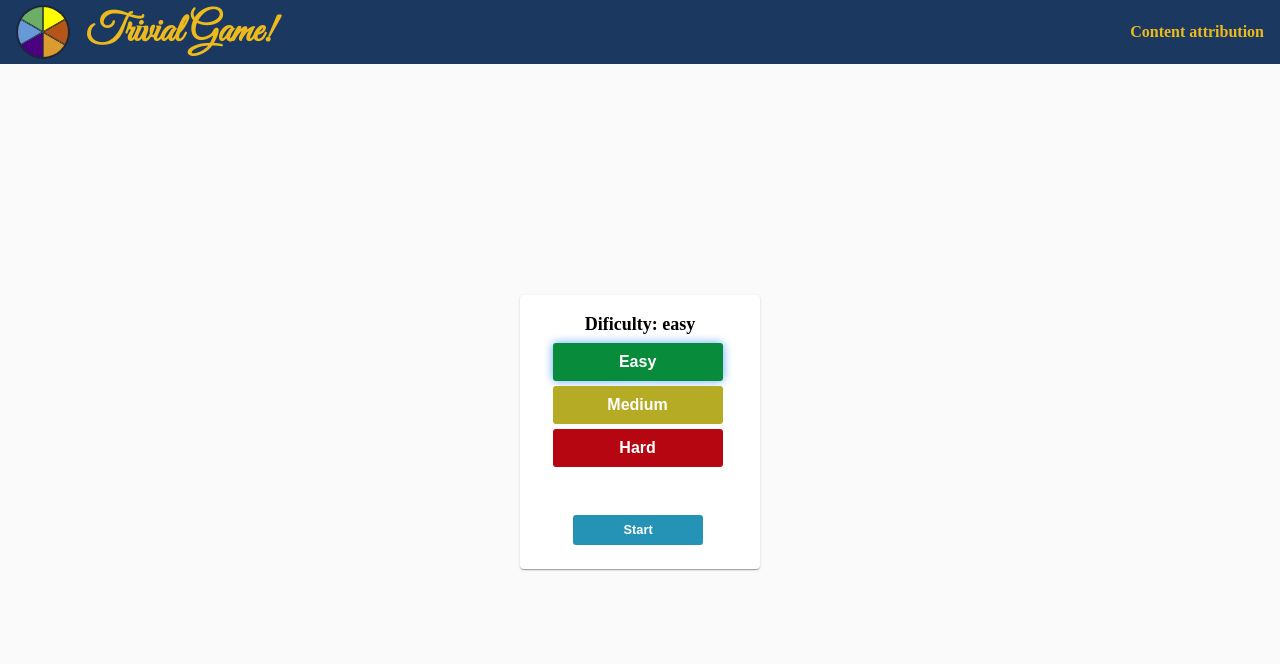
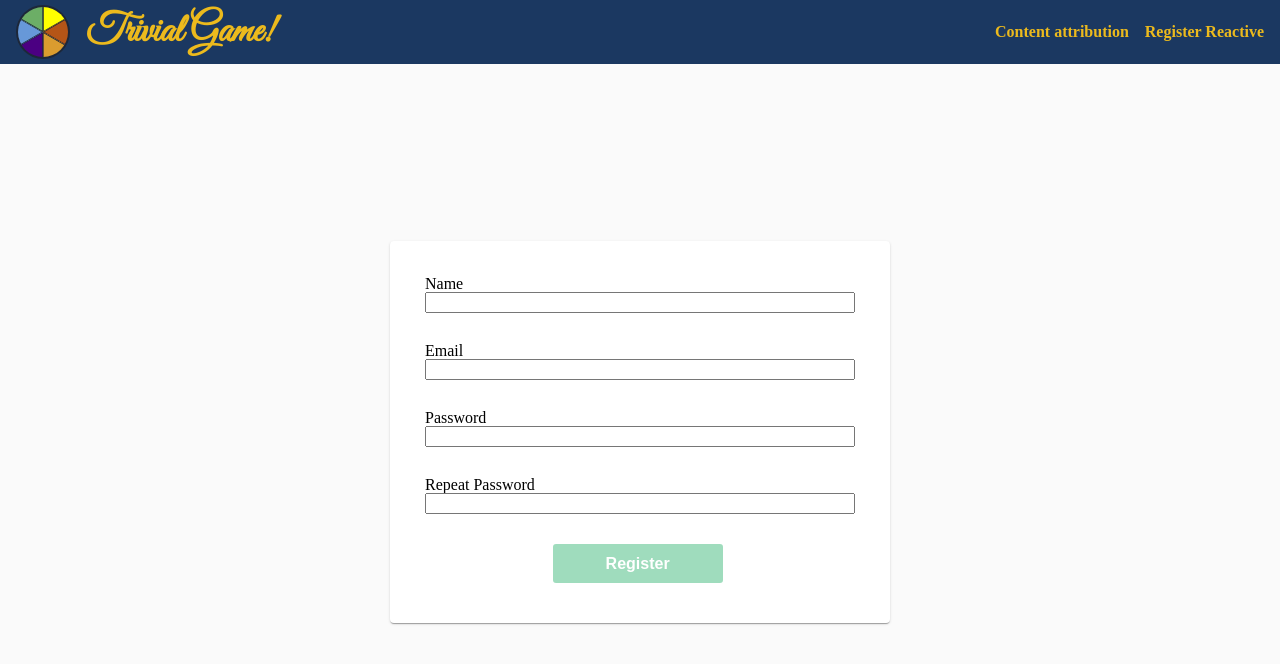
Before and after one commit to TelefonicaTC2Tech/AngularCourse, an Angular app: page /registerReactive in a window 1280 px wide. Before the commit this address led to /. Shown: the top 664 px of the page. Built offline with nearby package versions, Linux system fonts and the light colour scheme.

Commit message:
feat: step5- registration reactive form

```diff
--- a/src/app/app-routing.module.ts
+++ b/src/app/app-routing.module.ts
@@ -2,10 +2,12 @@ import { NgModule } from '@angular/core';
 import { Routes, RouterModule } from '@angular/router';
 import { TrivialComponent } from './trivial/trivial.component';
 import { ContentAttributionComponent } from './content-attribution/content-attribution.component';
+import { RegisterReactiveComponent } from './registerForms/register-reactive/register-reactive.component';
 
 const routes: Routes = [
   { path: '', component: TrivialComponent },
   { path: 'attributions', component: ContentAttributionComponent },
+  { path: 'registerReactive', component: RegisterReactiveComponent },
   { path: '**', redirectTo: '' }
 ];
 
--- a/src/app/header/header.component.html
+++ b/src/app/header/header.component.html
@@ -20,4 +20,7 @@
     Content attribution
   </div>
 
+  <div routerLink="/registerReactive" class="register">
+    Register Reactive
+  </div>
 </header>
--- a/src/app/header/header.component.scss
+++ b/src/app/header/header.component.scss
@@ -19,6 +19,11 @@ header {
   }
   .content-attibution {
     margin-left: auto;
+    margin-right: 1rem;
+    font-size: 1rem;
+    cursor: pointer;
+  }
+  .register {
     margin-right: 1rem;
     font-size: 1rem;
     cursor: pointer;
--- /dev/null
+++ b/src/app/registerForms/markTouched.ts
@@ -0,0 +1,10 @@
+import { FormGroup } from '@angular/forms';
+
+export function markFormGroupTouched(formGroup: FormGroup) {
+    (Object as any).values(formGroup.controls).forEach(control => {
+      control.markAsTouched();
+      if (control.controls) {
+        markFormGroupTouched(control);
+      }
+    });
+  };
--- /dev/null
+++ b/src/app/registerForms/register-reactive/register-reactive.component.html
@@ -0,0 +1,22 @@
+<div class="card row" [formGroup]="form">
+  <div class="col-12 form-element">
+    Name
+    <input type="text" formControlName="name" />
+  </div>
+  <div class="col-12 form-element">
+    Email
+    <input type="text" formControlName="email" />
+  </div>
+  <div class="col-12 form-element">
+    Password
+    <input type="password" formControlName="password" />
+  </div>
+  <div class="col-12 form-element">
+    Repeat Password
+    <input type="password" formControlName="repeatPassword" />
+  </div>
+  <div class="col-12 button-container">
+    <button class="btn btn-primary" [ngClass]="{'disabled':form.pristine}" [attr.disabled]="form.pristine ? '' : null"
+      (click)="register()">Register</button>
+  </div>
+</div>
--- /dev/null
+++ b/src/app/registerForms/register-reactive/register-reactive.component.scss
@@ -0,0 +1,13 @@
+.form-element {
+  display: flex;
+  flex-direction: column;
+}
+
+.card {
+  width: 500px;
+}
+
+.button-container {
+  display: flex;
+  justify-content: center;
+}
--- /dev/null
+++ b/src/app/registerForms/register-reactive/register-reactive.component.ts
@@ -0,0 +1,40 @@
+import { Component, OnInit } from '@angular/core';
+import { FormBuilder, FormGroup, FormControl, Validators, AbstractControl } from '@angular/forms';
+import { markFormGroupTouched } from '../markTouched';
+import { fieldsEqual } from './fieldsEqual';
+
+@Component({
+  selector: 'app-register-reactive',
+  templateUrl: './register-reactive.component.html',
+  styleUrls: ['./register-reactive.component.scss']
+})
+export class RegisterReactiveComponent {
+  form: FormGroup;
+  constructor(builder: FormBuilder) {
+    // This way of doing it is harder to keep track of, better use FormBuilder
+    /*
+      this.form = new FormGroup({
+        name: new FormControl(null),
+        email: new FormControl(null),
+        password: new FormControl(null),
+        repeatPassword: new FormControl(null)
+      }, passwordsEqual)
+    */
+
+    this.form = builder.group({
+      name: null,
+      email: null,
+      password: null,
+      repeatPassword: null
+    })
+  }
+
+  register() {
+    // TODO: Send request to backend creating user
+    if (this.form.valid) {
+      console.log(this.form.value)
+    } else {
+      markFormGroupTouched(this.form)
+    }
+  }
+}
```
Also changed, not shown: src/app/app.module.ts (+7 -1 lines), 1 other file (tests, documents, lock files or other folders).
